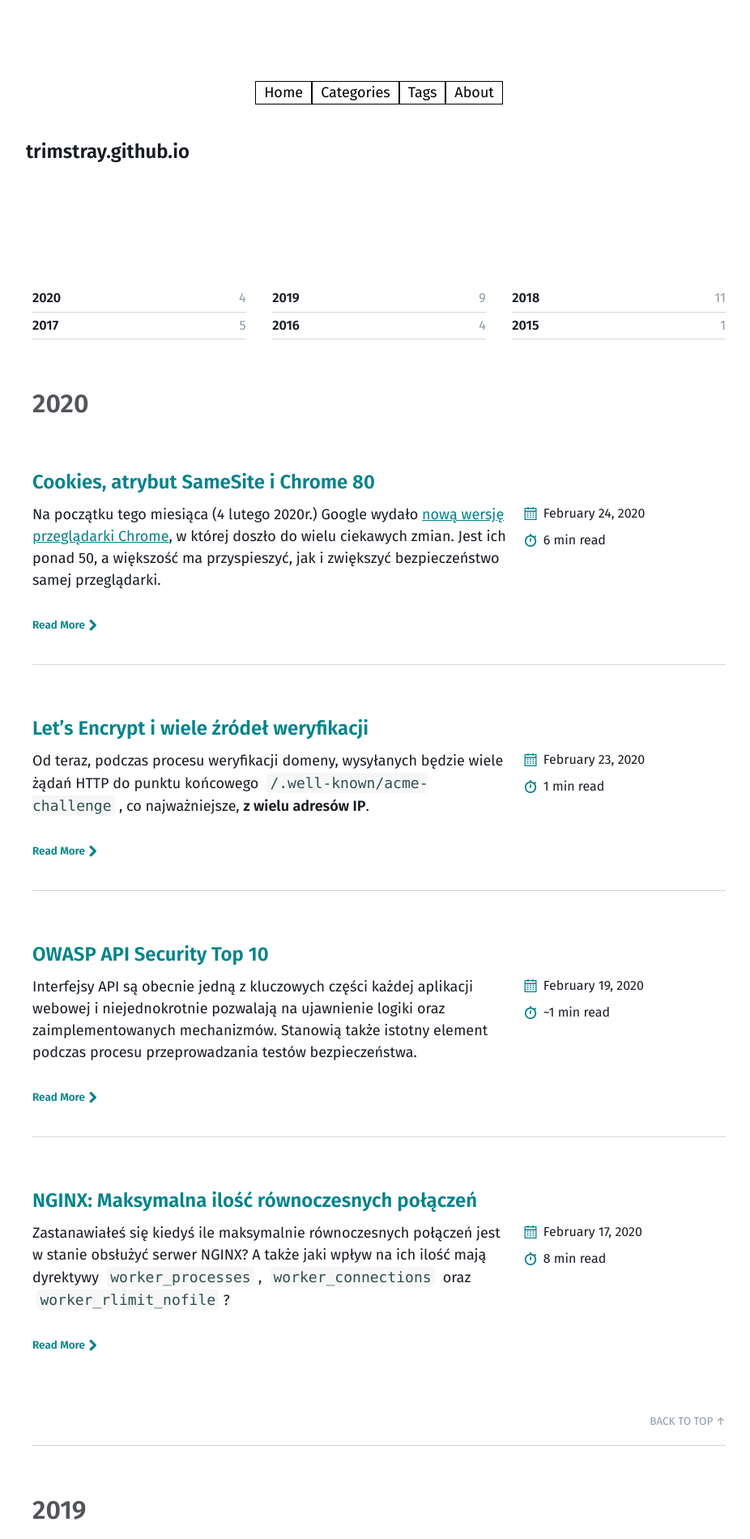
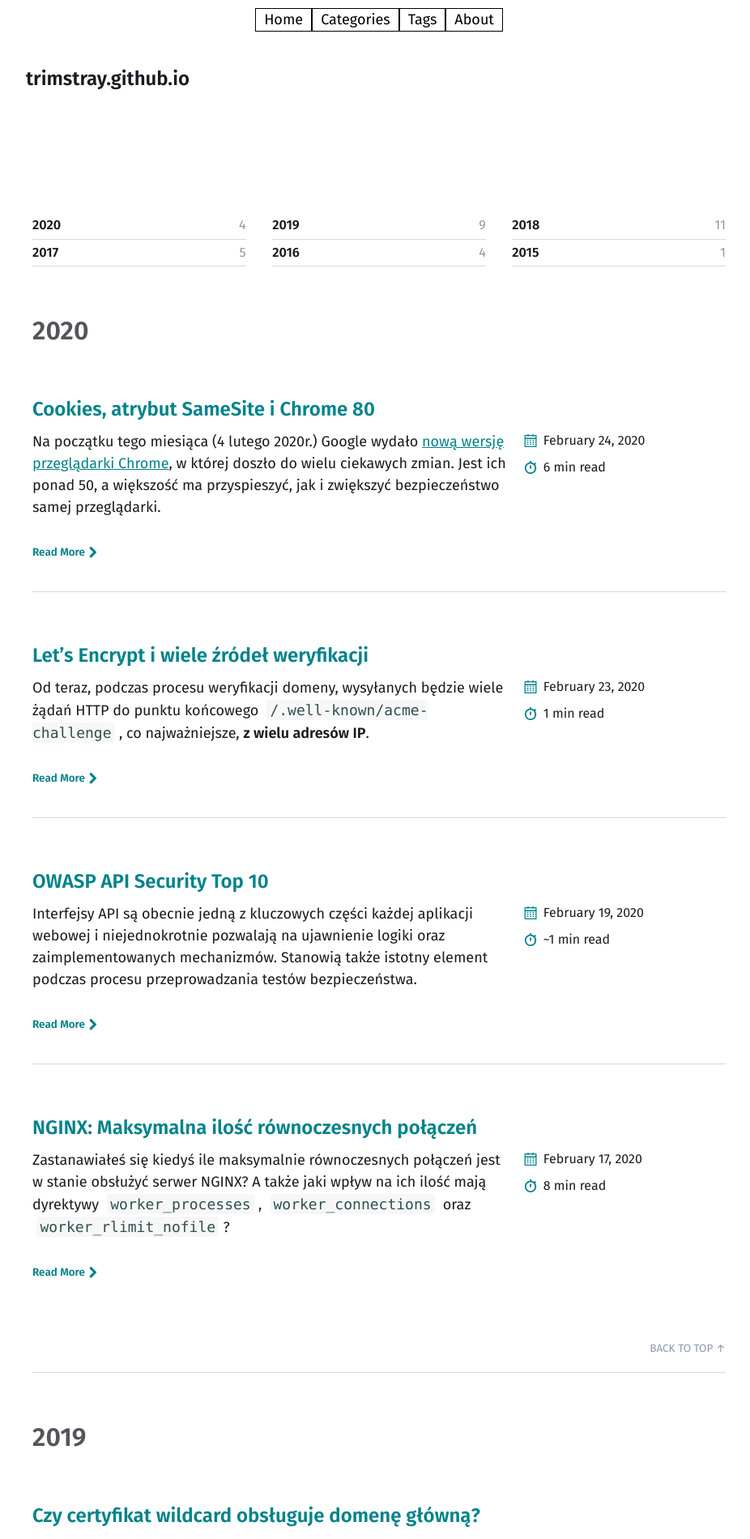
Before and after one commit to morristech/trimstray.github.io, a Jekyll site: the page built from posts.md, in a window 1280 px wide. Shown: the top 1900 px of the page at 81% size, without its empty margins (172-1098 px from the left). Built offline with Jekyll 4.4.1, drawn with Linux system fonts in a browser that asks for light colours.

Commit message:
update styles - signed-off-by: trimstray <trimstray@gmail.com>

```diff
--- a/assets/stylesheets/main.scss
+++ b/assets/stylesheets/main.scss
@@ -29,7 +29,7 @@ h1, h2, h3, h4, h5, h6 {
   align-items: center;
   justify-content: center;
   text-align: center;
-  margin-top: 100px;
+  margin-top: 10px;
 }
 
 #nav li {
```
